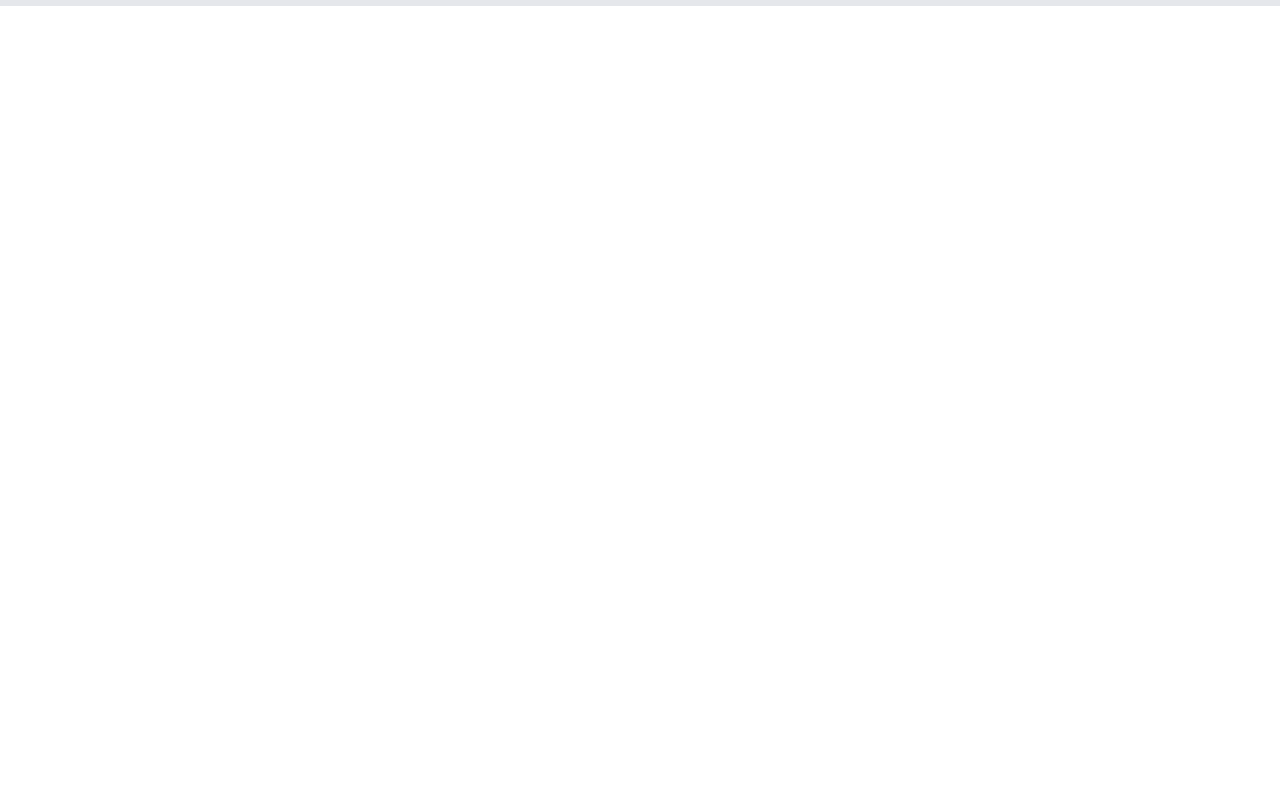
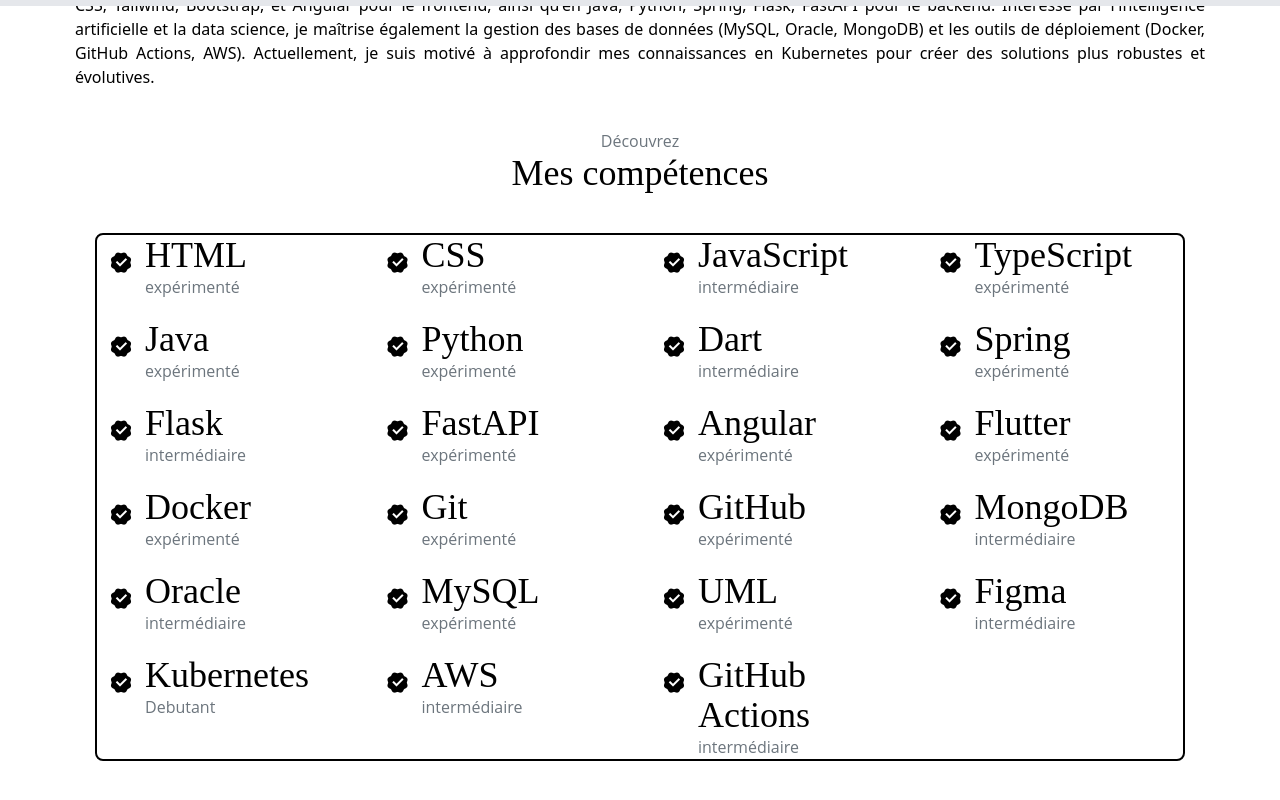
Before and after one commit to ibrahimasoly/Portofolio, an Angular app: page / in a window 1280 px wide. Shown: the part 794-1594 px from the top of the page. Built offline with nearby package versions, Linux system fonts and the light colour scheme.

Commit message:
ajout du component competence

```diff
--- a/src/app/app.component.html
+++ b/src/app/app.component.html
@@ -2,6 +2,7 @@
     <app-header></app-header>
     <app-presentation class="m-10"></app-presentation>
     <app-apropos></app-apropos>
+    <app-competence></app-competence>
     <div class="h-[3000px]"></div>
 </div>
 <app-footer></app-footer>
--- a/src/app/app.component.ts
+++ b/src/app/app.component.ts
@@ -4,12 +4,17 @@
 import { FooterComponent } from "./components/footer/footer.component";
 import { PresentationComponent } from "./components/presentation/presentation.component";
 import { AproposComponent } from "./components/apropos/apropos.component";
+import { CompetenceComponent } from "./components/competence/competence.component";
 
 
 @Component({
   selector: 'app-root',
   standalone: true,
-  imports: [RouterOutlet, HeaderComponent, FooterComponent, PresentationComponent, AproposComponent],
+  imports: [
+    RouterOutlet, HeaderComponent,
+    FooterComponent, PresentationComponent,
+    AproposComponent, CompetenceComponent
+  ],
   templateUrl: './app.component.html',
   styleUrl: './app.component.css'
 })
--- a/src/app/components/apropos/apropos.component.html
+++ b/src/app/components/apropos/apropos.component.html
@@ -7,16 +7,20 @@
         <div class="flex flex-row  gap-10 m-10 justify-center">
             <div class="flex flex-col items-center w-full
               border-2 border-black rounded-2xl p-5">
-                <span><i class="ri-git-branch-line"></i></span>
+                <span><i class="ri-medal-line text-2xl"></i></span>
                 <h2>Experience</h2>
                 <p class="text-text-secondary">Developprement frelance</p>
             </div>
             <div class="flex flex-col items-center  lg:w-full
               border-2 border-black rounded-2xl p-5">
-                <span><i class="ri-git-branch-line"></i></span>
-                <h2>Experience</h2>
-                <p class="text-text-secondary">Developprement frelance</p>
+                <span><i class="ri-graduation-cap-fill text-2xl"></i></span>
+                <h2>Education</h2>
+                <p class="text-text-secondary">Master 2 en ingénierie logicies</p>
             </div>
         </div>
+        <span class="text-justify">
+            Ingénieur logiciel passionné par le développement d'applications complètes (frontend et backend), avec de solides compétences en JavaScript, HTML, CSS, Tailwind, Bootstrap, et Angular pour le frontend, ainsi
+            qu'en Java, Python, Spring, Flask, FastAPI pour le backend. Intéressé par l'intelligence artificielle et la data science, je maîtrise également la gestion des bases de données (MySQL, Oracle, MongoDB) et les outils de déploiement (Docker, GitHub Actions, AWS). Actuellement, je suis motivé à approfondir mes connaissances en Kubernetes pour créer des solutions plus robustes et évolutives.
+        </span>
     </div>
 </section>
--- /dev/null
+++ b/src/app/components/competence/competence.component.html
@@ -0,0 +1,172 @@
+<section class="h-[500px] w-full mt-10">
+    <div class="flex flex-col items-center">
+        <p class="text-text-secondary">Découvrez</p>
+        <h1>Mes compétences</h1>
+    </div>
+    <div class="flex  justify-center m-10 border-2 border-black rounded-lg it gap-5">
+        <ul class="grid grid-cols-2 lg:grid-cols-4 gap-5">
+            <li class="flex flex-row items-start">
+                <i class="ri-verified-badge-fill m-3 text-2xl"></i>
+                <div>
+                    <h1>HTML</h1>
+                    <p class="text-text-secondary">expérimenté</p>
+                </div>
+            </li>
+            <li class="flex flex-row items-start">
+                <i class="ri-verified-badge-fill m-3 text-2xl"></i>
+                <div>
+                    <h1>CSS</h1>
+                    <p class="text-text-secondary">expérimenté</p>
+                </div>
+            </li>
+            <li class="flex flex-row items-start">
+                <i class="ri-verified-badge-fill m-3 text-2xl"></i>
+                <div>
+                    <h1>JavaScript</h1>
+                    <p class="text-text-secondary">intermédiaire</p>
+                </div>
+            </li>
+            <li class="flex flex-row items-start">
+                <i class="ri-verified-badge-fill m-3 text-2xl"></i>
+                <div>
+                    <h1>TypeScript</h1>
+                    <p class="text-text-secondary">expérimenté</p>
+                </div>
+            </li>
+            <li class="flex flex-row items-start">
+                <i class="ri-verified-badge-fill m-3 text-2xl"></i>
+                <div>
+                    <h1>Java</h1>
+                    <p class="text-text-secondary">expérimenté</p>
+                </div>
+            </li>
+            <li class="flex flex-row items-start">
+                <i class="ri-verified-badge-fill m-3 text-2xl"></i>
+                <div>
+                    <h1>Python</h1>
+                    <p class="text-text-secondary">expérimenté</p>
+                </div>
+            </li>
+            <li class="flex flex-row items-start">
+                <i class="ri-verified-badge-fill m-3 text-2xl"></i>
+                <div>
+                    <h1>Dart</h1>
+                    <p class="text-text-secondary">intermédiaire</p>
+                </div>
+            </li>
+            <li class="flex flex-row items-start">
+                <i class="ri-verified-badge-fill m-3 text-2xl"></i>
+                <div>
+                    <h1>Spring</h1>
+                    <p class="text-text-secondary">expérimenté</p>
+                </div>
+            </li>
+            <li class="flex flex-row items-start">
+                <i class="ri-verified-badge-fill m-3 text-2xl"></i>
+                <div>
+                    <h1>Flask</h1>
+                    <p class="text-text-secondary">intermédiaire</p>
+                </div>
+            </li>
+            <li class="flex flex-row items-start">
+                <i class="ri-verified-badge-fill m-3 text-2xl"></i>
+                <div>
+                    <h1>FastAPI</h1>
+                    <p class="text-text-secondary">expérimenté</p>
+                </div>
+            </li>
+            <li class="flex flex-row items-start">
+                <i class="ri-verified-badge-fill m-3 text-2xl"></i>
+                <div>
+                    <h1>Angular</h1>
+                    <p class="text-text-secondary">expérimenté</p>
+                </div>
+            </li>
+            <li class="flex flex-row items-start">
+                <i class="ri-verified-badge-fill m-3 text-2xl"></i>
+                <div>
+                    <h1>Flutter</h1>
+                    <p class="text-text-secondary">expérimenté</p>
+                </div>
+            </li>
+            <li class="flex flex-row items-start">
+                <i class="ri-verified-badge-fill m-3 text-2xl"></i>
+                <div>
+                    <h1>Docker</h1>
+                    <p class="text-text-secondary">expérimenté</p>
+                </div>
+            </li>
+            <li class="flex flex-row items-start">
+                <i class="ri-verified-badge-fill m-3 text-2xl"></i>
+                <div>
+                    <h1>Git</h1>
+                    <p class="text-text-secondary"> expérimenté</p>
+                </div>
+            </li>
+            <li class="flex flex-row items-start">
+                <i class="ri-verified-badge-fill m-3 text-2xl"></i>
+                <div>
+                    <h1>GitHub</h1>
+                    <p class="text-text-secondary"> expérimenté</p>
+                </div>
+            </li>
+            <li class="flex flex-row items-start">
+                <i class="ri-verified-badge-fill m-3 text-2xl"></i>
+                <div>
+                    <h1>MongoDB</h1>
+                    <p class="text-text-secondary">intermédiaire</p>
+                </div>
+            </li>
+            <li class="flex flex-row items-start">
+                <i class="ri-verified-badge-fill m-3 text-2xl"></i>
+                <div>
+                    <h1>Oracle</h1>
+                    <p class="text-text-secondary">intermédiaire</p>
+                </div>
+            </li>
+            <li class="flex flex-row items-start">
+                <i class="ri-verified-badge-fill m-3 text-2xl"></i>
+                <div>
+                    <h1>MySQL</h1>
+                    <p class="text-text-secondary"> expérimenté</p>
+                </div>
+            </li>
+            <li class="flex flex-row items-start">
+                <i class="ri-verified-badge-fill m-3 text-2xl"></i>
+                <div>
+                    <h1>UML</h1>
+                    <p class="text-text-secondary"> expérimenté</p>
+                </div>
+            </li>
+            <li class="flex flex-row items-start">
+                <i class="ri-verified-badge-fill m-3 text-2xl"></i>
+                <div>
+                    <h1>Figma</h1>
+                    <p class="text-text-secondary">intermédiaire</p>
+                </div>
+            </li>
+            <li class="flex flex-row items-start">
+                <i class="ri-verified-badge-fill m-3 text-2xl"></i>
+                <div>
+                    <h1>Kubernetes</h1>
+                    <p class="text-text-secondary">Debutant</p>
+                </div>
+            </li>
+            <li class="flex flex-row items-start">
+                <i class="ri-verified-badge-fill m-3 text-2xl"></i>
+                <div>
+                    <h1>AWS</h1>
+                    <p class="text-text-secondary">intermédiaire</p>
+                </div>
+            </li>
+            <li class="flex flex-row items-start">
+                <i class="ri-verified-badge-fill m-3 text-2xl"></i>
+                <div>
+                    <h1>GitHub Actions</h1>
+                    <p class="text-text-secondary">intermédiaire</p>
+                </div>
+            </li>
+
+        </ul>
+    </div>
+</section>
--- a/src/app/components/presentation/presentation.component.html
+++ b/src/app/components/presentation/presentation.component.html
@@ -10,8 +10,8 @@
                 <button class="bn">Coordonnées</button>
             </div>
             <div class="flex gap-10 m-5">
-                <a class="bn_icon" href="#"><i class="ri-linkedin-box-fill"></i></a>
-                <a class="bn_icon" href="#"><i class="ri-github-fill"></i></a>
+                <a class="bn_icon" href="#"><i class="ri-linkedin-box-fill hover:text-blue-800"></i></a>
+                <a class="bn_icon" href="#"><i class="ri-github-fill hover:text-black"></i></a>
             </div>
         </div>
     </div>
--- a/src/app/components/presentation/presentation.component.ts
+++ b/src/app/components/presentation/presentation.component.ts
@@ -1,12 +1,17 @@
-import { Component } from '@angular/core';
+import { NgClass } from '@angular/common';
+import { Component, OnInit } from '@angular/core';
 
 @Component({
   selector: 'app-presentation',
   standalone: true,
-  imports: [],
+  imports: [NgClass],
   templateUrl: './presentation.component.html',
   styleUrl: './presentation.component.css'
 })
-export class PresentationComponent {
+export class PresentationComponent implements OnInit {
+  ngOnInit(): void {
+
+  }
+
 
 }
```
Also changed, not shown: src/app/components/competence/competence.component.ts (added, +12 -0 lines), src/app/components/competence/competence.component.css (added), 1 other file (tests, documents, lock files or other folders).
